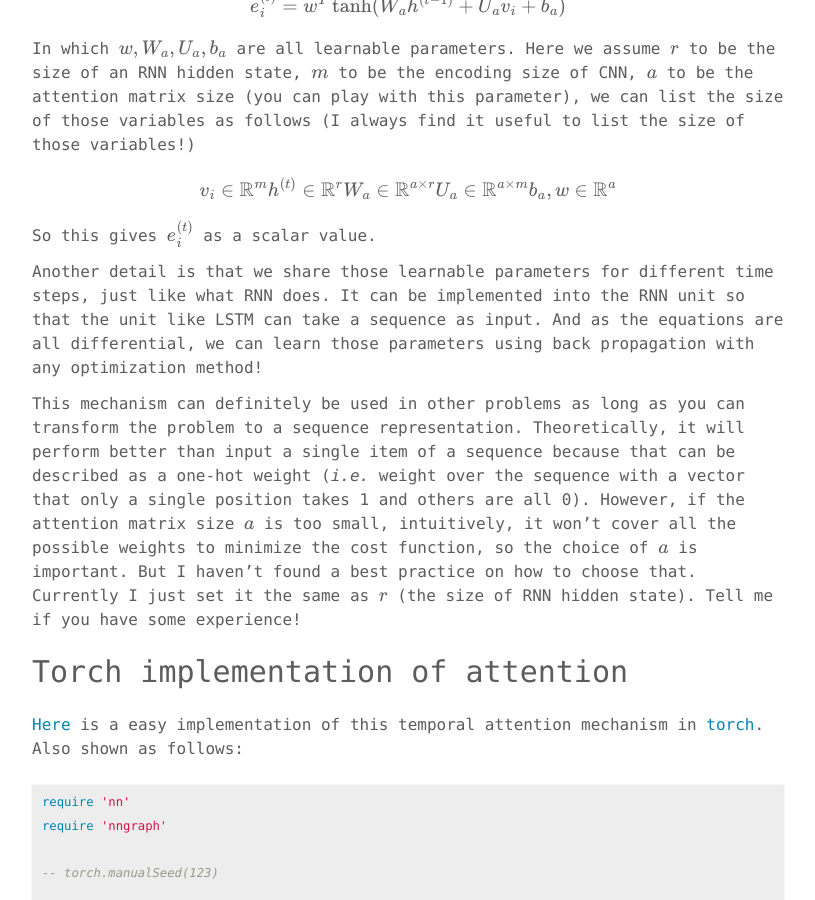
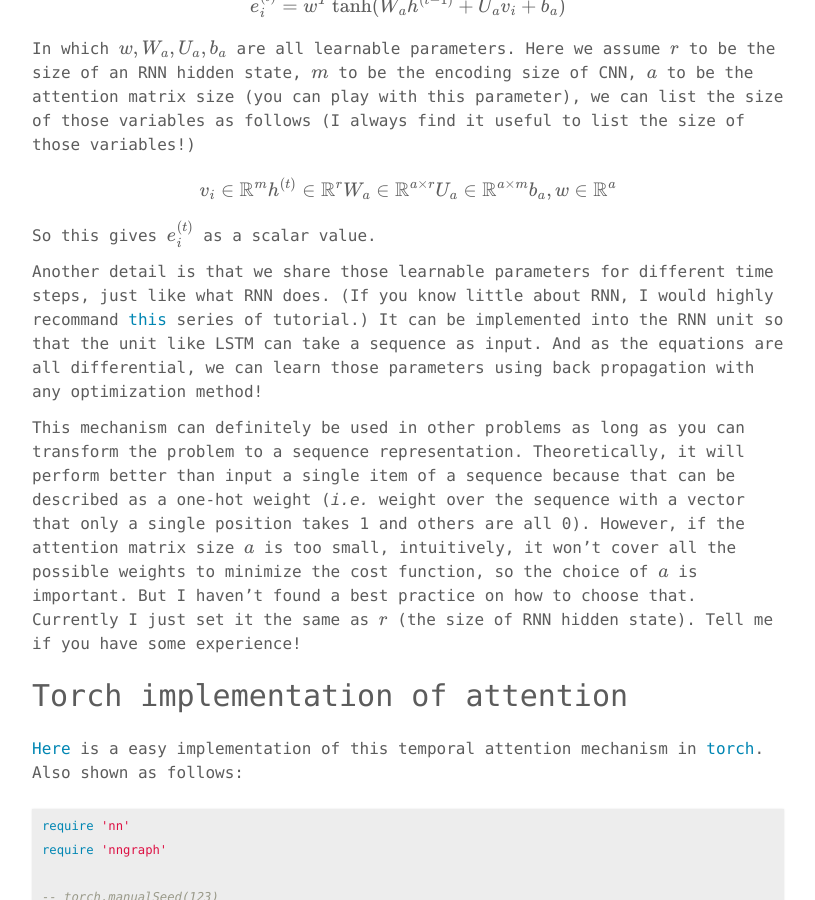
Before and after one commit to chaonan99/chaonan99.github.io, a Jekyll site: the page built from _posts/2016-08-11-easy-explanation-to-temporal-attention.md, in a window 1280 px wide and 900 px high, scrolled down 2862 px. Shown: the whole window, without its empty margins (232-1047 px from the left). Built offline with Jekyll 4.4.1, drawn with Linux system fonts in a browser that asks for light colours; formulas are drawn with MathJax 3; comment, search, counter and statistics services are not loaded.

Commit message:
Post for temporal attention

```diff
--- a/_posts/2016-08-11-easy-explanation-to-temporal-attention.md
+++ b/_posts/2016-08-11-easy-explanation-to-temporal-attention.md
@@ -54,7 +54,7 @@ $$
 
 So this gives $$e_i^{(t)}$$ as a scalar value.
 
-Another detail is that we share those learnable parameters for different time steps, just like what RNN does. It can be implemented into the RNN unit so that the unit like LSTM can take a sequence as input. And as the equations are all differential, we can learn those parameters using back propagation with any optimization method!
+Another detail is that we share those learnable parameters for different time steps, just like what RNN does. (If you know little about RNN, I would highly recommand [this](http://www.wildml.com/2015/09/recurrent-neural-networks-tutorial-part-1-introduction-to-rnns/) series of tutorial.) It can be implemented into the RNN unit so that the unit like LSTM can take a sequence as input. And as the equations are all differential, we can learn those parameters using back propagation with any optimization method!
 
 This mechanism can definitely be used in other problems as long as you can transform the problem to a sequence representation. Theoretically, it will perform better than input a single item of a sequence because that can be described as a one-hot weight (_i.e._ weight over the sequence with a vector that only a single position takes 1 and others are all 0). However, if the attention matrix size $$a$$ is too small, intuitively, it won't cover all the possible weights to minimize the cost function, so the choice of $$a$$ is important. But I haven't found a best practice on how to choose that. Currently I just set it the same as $$r$$ (the size of RNN hidden state). Tell me if you have some experience!
 
```
